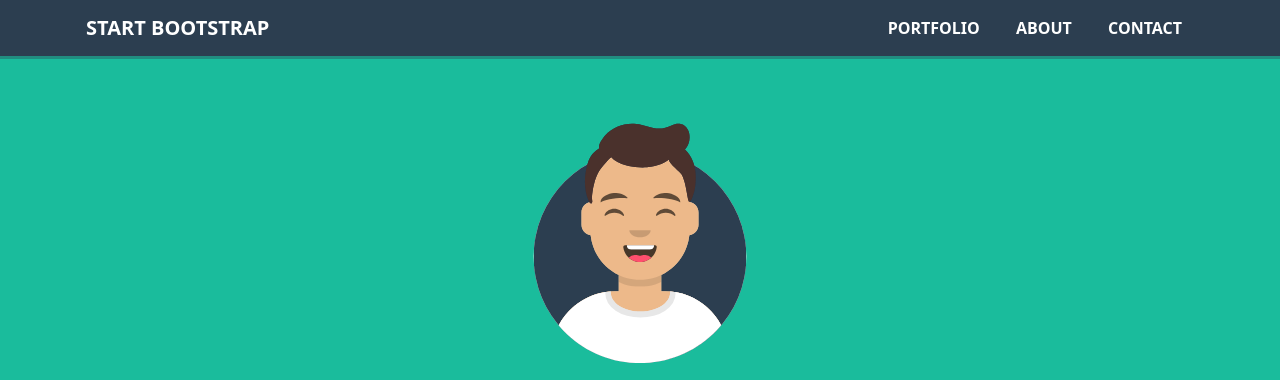
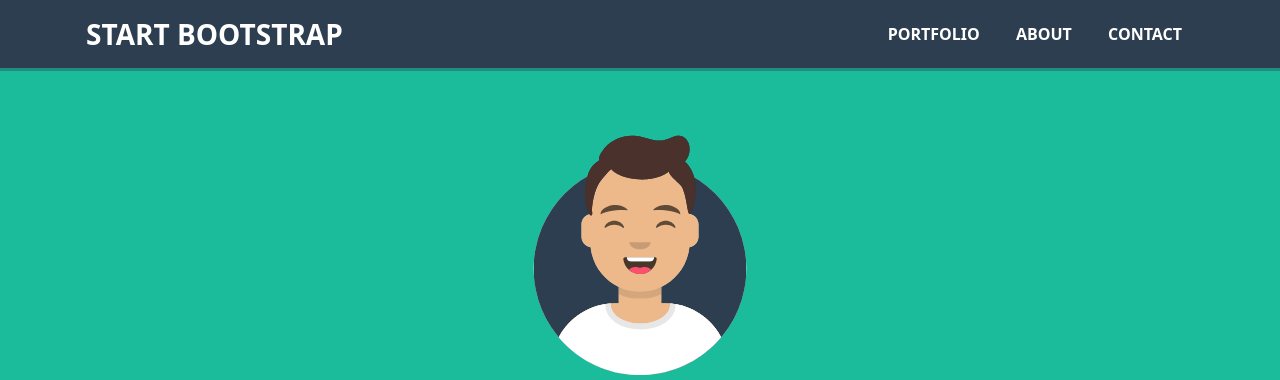
Before and after one commit to AnTosi/html-css-bootstrap-freelancer, a plain HTML site: page index.html in a window 1280 px wide. Shown: the top 380 px of the page. Drawn offline with nearby package versions, Linux system fonts and the light colour scheme.

Commit message:
cambiate dimensioni e fontsize header

```diff
--- a/index.html
+++ b/index.html
@@ -13,13 +13,12 @@
   </head>
   <body>
         <header class="py-2">
-            <ul class="nav container container-md container-xl d-flex justify-content-between align-items-center">
-                <div class="">
-                    <li class="nav-item">
+            <div class="nav container container-md container-xl d-flex justify-content-between align-items-center">
+                <div class="nav-item">
                     <a class="nav-link text-white" aria-current="page" href="#"><h5 class="fw-bold">START BOOTSTRAP</h5></a>
-                    </li>
                 </div>
                 <div class="d-none d-md-block">
+                    <ul>
                         <li class="nav-item d-inline-block">
                             <a class="nav-link text-white fw_600" href="#">PORTFOLIO</a>
                         </li>
@@ -29,11 +28,14 @@
                         <li class="nav-item d-inline-block">
                             <a class="nav-link text-white fw_600">CONTACT</a>
                         </li>
+                    </ul>
+
                 </div>
                 <div class="d-block d-md-none">
                     <i class="fas fa-bars"></i>
                 </div>
-              </ul>
+            </div>
+
         </header>
 
         <main>
--- a/style.css
+++ b/style.css
@@ -15,10 +15,13 @@ header i {
 header h5 {
     margin-top: 0;
     margin-bottom: 0;
-    line-height: 1.25rem;
-    font-size: 0.8rem;
+    line-height: 1.5rem;
+    font-size: 1.2rem;
 }
 
+header ul {
+    margin-bottom: 0;
+}
 .min_height_400 {
     min-height: 400px;
 }
@@ -226,8 +229,8 @@ footer i.fab{
     }
 
     header h5 {
-        font-size: 1.25rem;
-        line-height: 1.5rem;
+        font-size: 1.75rem;
+        line-height: 2.25rem;
     }
 
     .title h2 {
```
Lines whose indentation alone changed are shown as unchanged.
